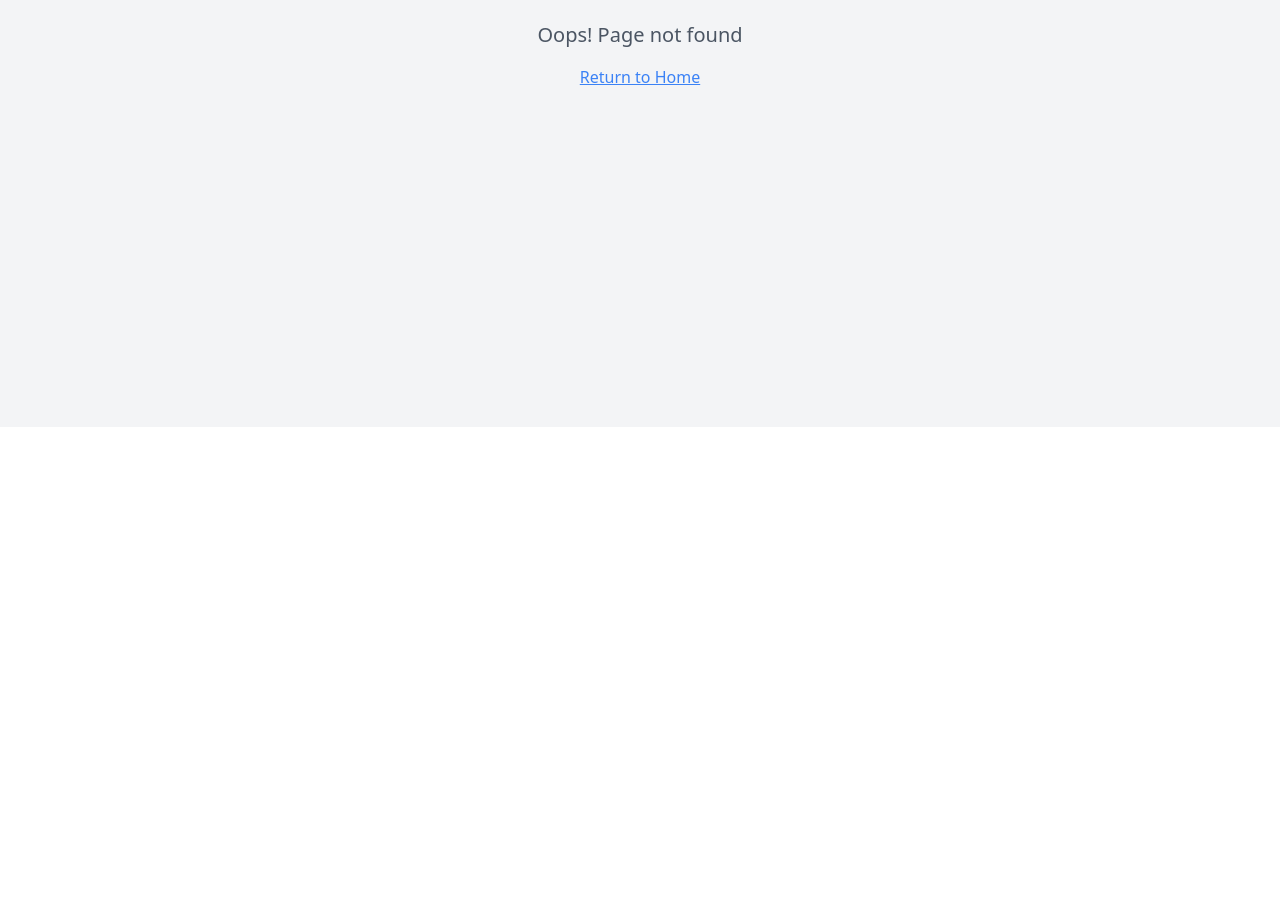
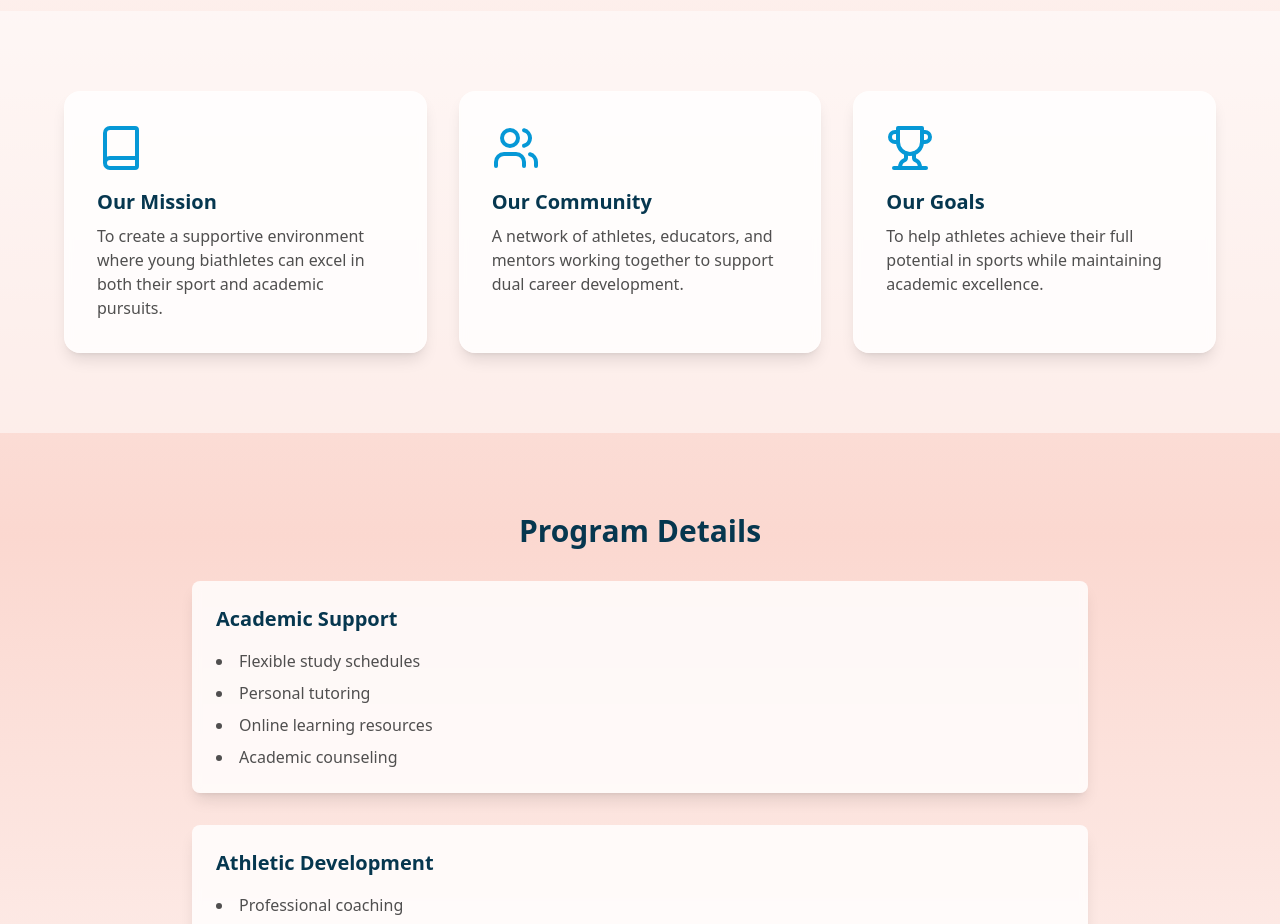
Before and after one commit to DCforBiathletes/dc4biathletes, a React (Vite) app: page /about in a window 1280 px wide. Before the commit this address had no page. Shown: the part 373-1297 px from the top of the page. Before the commit the page ends 800 px from the top, so only its background shows below. Built offline with nearby package versions, Linux system fonts and the light colour scheme.

Commit message:
Continue project structure
Continue building out the project structure based on previous recommendations.

```diff
--- a/src/App.tsx
+++ b/src/App.tsx
@@ -6,6 +6,7 @@ import { QueryClient, QueryClientProvider } from "@tanstack/react-query";
 import { BrowserRouter, Routes, Route } from "react-router-dom";
 import Navigation from "./components/Navigation";
 import Index from "./pages/Index";
+import About from "./pages/About";
 import NotFound from "./pages/NotFound";
 
 const queryClient = new QueryClient();
@@ -19,8 +20,8 @@ const App = () => (
         <Navigation />
         <Routes>
           <Route path="/" element={<Index />} />
+          <Route path="/about" element={<About />} />
           {/* Placeholder routes - we'll implement these pages next */}
-          <Route path="/about" element={<NotFound />} />
           <Route path="/research" element={<NotFound />} />
           <Route path="/app" element={<NotFound />} />
           <Route path="/workshops" element={<NotFound />} />
--- /dev/null
+++ b/src/pages/About.tsx
@@ -0,0 +1,104 @@
+
+import { Book, Users, Trophy, ArrowRight } from "lucide-react";
+import { Button } from "@/components/ui/button";
+
+const About = () => {
+  return (
+    <div className="min-h-screen pt-16 bg-gradient-to-b from-white via-muted to-white">
+      {/* Hero Section */}
+      <section className="py-20 px-4">
+        <div className="max-w-4xl mx-auto text-center">
+          <h1 className="text-4xl md:text-5xl font-bold text-primary mb-6">
+            About DC4Biathletes
+          </h1>
+          <p className="text-xl text-secondary mb-8">
+            Supporting the next generation of biathletes in their pursuit of academic
+            and athletic excellence.
+          </p>
+        </div>
+      </section>
+
+      {/* Mission Section */}
+      <section className="py-20 px-4 bg-white/50">
+        <div className="max-w-6xl mx-auto">
+          <div className="grid grid-cols-1 md:grid-cols-3 gap-8">
+            <div className="p-8 glass-card">
+              <Book className="w-12 h-12 text-accent mb-4" />
+              <h3 className="text-xl font-bold text-primary mb-2">Our Mission</h3>
+              <p className="text-secondary">
+                To create a supportive environment where young biathletes can excel
+                in both their sport and academic pursuits.
+              </p>
+            </div>
+            <div className="p-8 glass-card">
+              <Users className="w-12 h-12 text-accent mb-4" />
+              <h3 className="text-xl font-bold text-primary mb-2">Our Community</h3>
+              <p className="text-secondary">
+                A network of athletes, educators, and mentors working together to
+                support dual career development.
+              </p>
+            </div>
+            <div className="p-8 glass-card">
+              <Trophy className="w-12 h-12 text-accent mb-4" />
+              <h3 className="text-xl font-bold text-primary mb-2">Our Goals</h3>
+              <p className="text-secondary">
+                To help athletes achieve their full potential in sports while
+                maintaining academic excellence.
+              </p>
+            </div>
+          </div>
+        </div>
+      </section>
+
+      {/* Program Details */}
+      <section className="py-20 px-4">
+        <div className="max-w-4xl mx-auto">
+          <h2 className="text-3xl font-bold text-primary mb-8 text-center">
+            Program Details
+          </h2>
+          <div className="space-y-8">
+            <div className="bg-white/80 backdrop-blur-sm rounded-lg p-6 shadow-lg">
+              <h3 className="text-xl font-bold text-primary mb-4">
+                Academic Support
+              </h3>
+              <ul className="list-disc list-inside text-secondary space-y-2">
+                <li>Flexible study schedules</li>
+                <li>Personal tutoring</li>
+                <li>Online learning resources</li>
+                <li>Academic counseling</li>
+              </ul>
+            </div>
+            <div className="bg-white/80 backdrop-blur-sm rounded-lg p-6 shadow-lg">
+              <h3 className="text-xl font-bold text-primary mb-4">
+                Athletic Development
+              </h3>
+              <ul className="list-disc list-inside text-secondary space-y-2">
+                <li>Professional coaching</li>
+                <li>Training facilities access</li>
+                <li>Performance monitoring</li>
+                <li>Competition support</li>
+              </ul>
+            </div>
+          </div>
+        </div>
+      </section>
+
+      {/* CTA Section */}
+      <section className="py-20 px-4 bg-accent/10">
+        <div className="max-w-4xl mx-auto text-center">
+          <h2 className="text-3xl font-bold text-primary mb-6">
+            Join Our Program
+          </h2>
+          <p className="text-xl text-secondary mb-8">
+            Take the first step towards balancing your athletic and academic career
+          </p>
+          <Button className="bg-accent text-white hover:bg-primary text-lg px-8 py-6 rounded-full transition-all duration-300 shadow-lg">
+            Apply Now <ArrowRight className="ml-2" />
+          </Button>
+        </div>
+      </section>
+    </div>
+  );
+};
+
+export default About;
```
